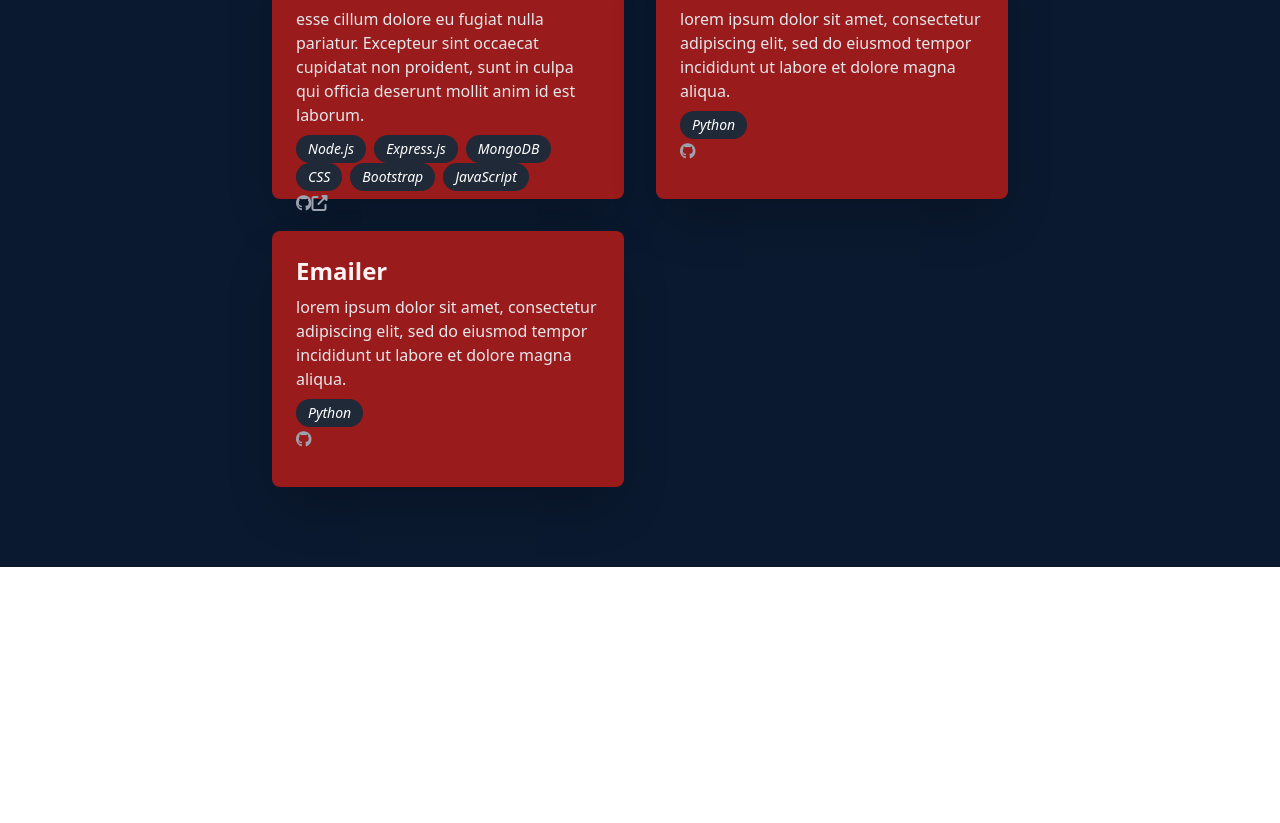
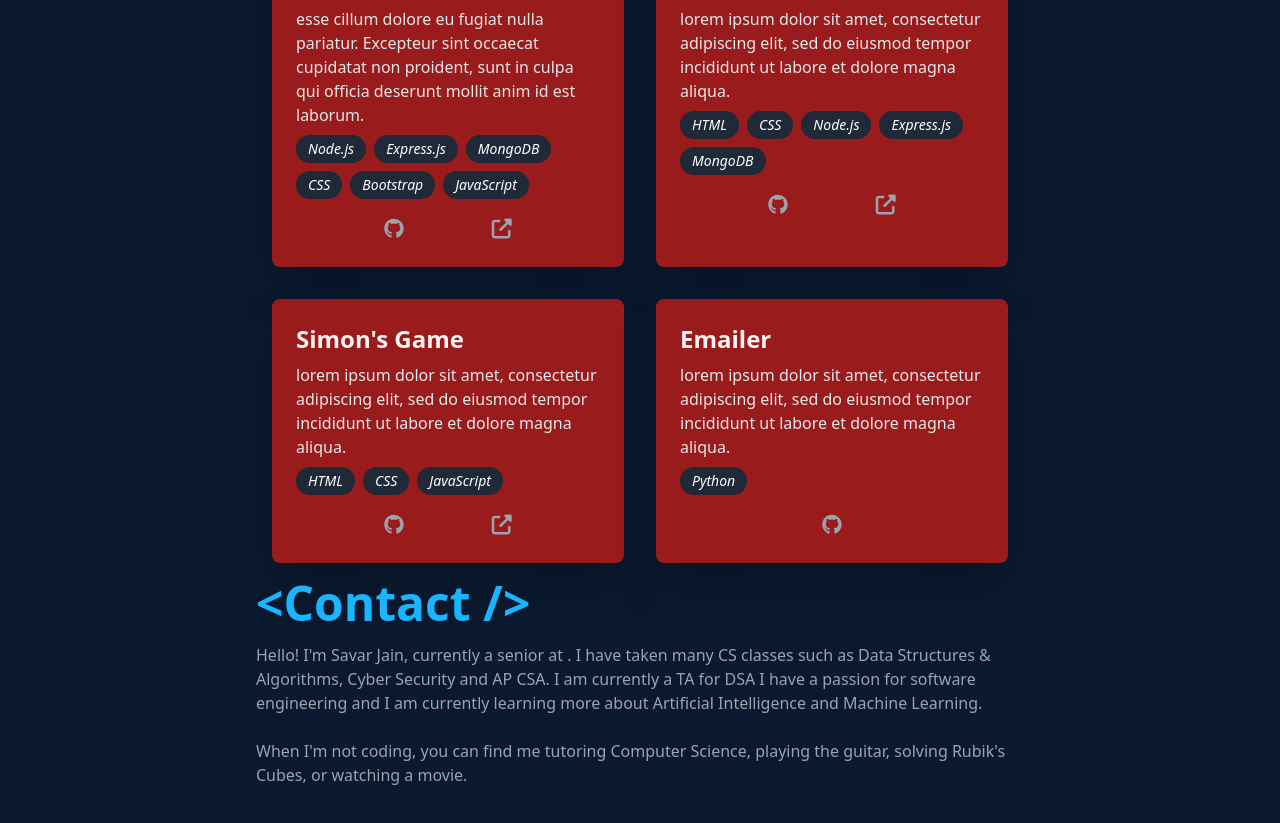
Before and after one commit to SavarJ/jainsavar.com, a React (Create React App) app: page / in a window 1280 px wide. Shown: the part 1553-2376 px from the top of the page. Before the commit the page ends 2120 px from the top, so only its background shows below. Built offline with nearby package versions, Linux system fonts and the light colour scheme.

Commit message:
Saving work from yesterday

```diff
--- a/src/components/App.tsx
+++ b/src/components/App.tsx
@@ -2,7 +2,7 @@ import Home from "./Home";
 import About from "./About";
 import Skills from "./Skills";
 import Projects from "./Projects";
-// import Contact from "./Contact";
+import Contact from "./Contact";
 // import Footer from "./Footer";
 
 const App: React.FC = () => {
@@ -15,7 +15,7 @@ const App: React.FC = () => {
       <About />
       <Skills />
       <Projects />
-      {/* <Contact /> */}
+      <Contact />
       {/* <Footer /> */}
     </main>
   );
--- a/src/components/Contact.tsx
+++ b/src/components/Contact.tsx
@@ -1,8 +1,22 @@
 const Contact: React.FC = () => {
   return (
-    <div>
-      <h1>Contact</h1>
-    </div>
+    <section>
+      <h1 className="text-5xl text-blue-200 font-bold" style={{ color: "#19B5FE" }}>
+        {"<Contact />"}
+      </h1>
+      <div className="max-w-3xl text-gray-400 mt-4">
+        <p>
+          Hello! I'm Savar Jain, currently a senior at . I have taken many CS classes such as Data Structures
+          & Algorithms, Cyber Security and AP CSA. I am currently a TA for DSA I have a passion for software
+          engineering and I am currently learning more about Artificial Intelligence and Machine Learning.
+        </p>
+        <br />
+        <p>
+          When I'm not coding, you can find me tutoring Computer Science, playing the guitar, solving Rubik's
+          Cubes, or watching a movie.
+        </p>
+      </div>
+    </section>
   );
 };
 
--- a/src/components/Projects.tsx
+++ b/src/components/Projects.tsx
@@ -27,26 +27,31 @@ interface ProjectProps {
 
 const Project: React.FC<ProjectProps> = ({ project }) => {
   return (
-    <div className="bg-red-800 rounded-lg p-6 shadow-2xl w-88 h-64 m-4">
+    <div className="bg-red-800 rounded-lg p-6 shadow-2xl w-88 h-68 m-4">
       <h3 className="font-bold text-2xl text-red-50">{project.title}</h3>
       <p className="text-gray-200 py-2">{project.description}</p>
       <p className="text-gray-400 italic text-sm">
         {project.languages.map((language, index) => {
           return (
-            <span key={index} className="inline-block bg-gray-800 text-white rounded-full px-3 py-1 mr-2">
+            <span
+              key={index}
+              className="inline-block bg-gray-800 text-white rounded-full px-3 py-1 mr-2 mb-2"
+            >
               {language}
             </span>
           );
         })}
       </p>
-      <a href={project.githubLink}>
-        <i className="fa fa-github"></i>
-      </a>
-      {project.liveLink && (
-        <a href={project.liveLink}>
-          <i className="fas fa-external-link-alt"></i>
+      <div className="flex justify-evenly mt-2">
+        <a href={project.githubLink} className="">
+          <i className="fa fa-github text-xl"></i>
         </a>
-      )}
+        {project.liveLink && (
+          <a href={project.liveLink}>
+            <i className="fas fa-external-link-alt text-xl"></i>
+          </a>
+        )}
+      </div>
     </div>
   );
 };
@@ -63,11 +68,20 @@ const projectsList: projectInterface[] = [
     languages: ["Node.js", "Express.js", "MongoDB", "CSS", "Bootstrap", "JavaScript"],
   },
   {
-    title: "Emailer",
+    title: "TodoList",
     description:
       "lorem ipsum dolor sit amet, consectetur adipiscing elit, sed do eiusmod tempor incididunt ut labore et dolore magna aliqua.",
     githubLink: "https://github.com/SavarJ/Autoemailer",
-    languages: ["Python"],
+    liveLink: "https://thecsautograder.herokuapp.com/",
+    languages: ["HTML", "CSS", "Node.js", "Express.js", "MongoDB"],
+  },
+  {
+    title: "Simon's Game",
+    description:
+      "lorem ipsum dolor sit amet, consectetur adipiscing elit, sed do eiusmod tempor incididunt ut labore et dolore magna aliqua.",
+    githubLink: "https://github.com/SavarJ/Autoemailer",
+    liveLink: "https://thecsautograder.herokuapp.com/",
+    languages: ["HTML", "CSS", "JavaScript"],
   },
   {
     title: "Emailer",
```
